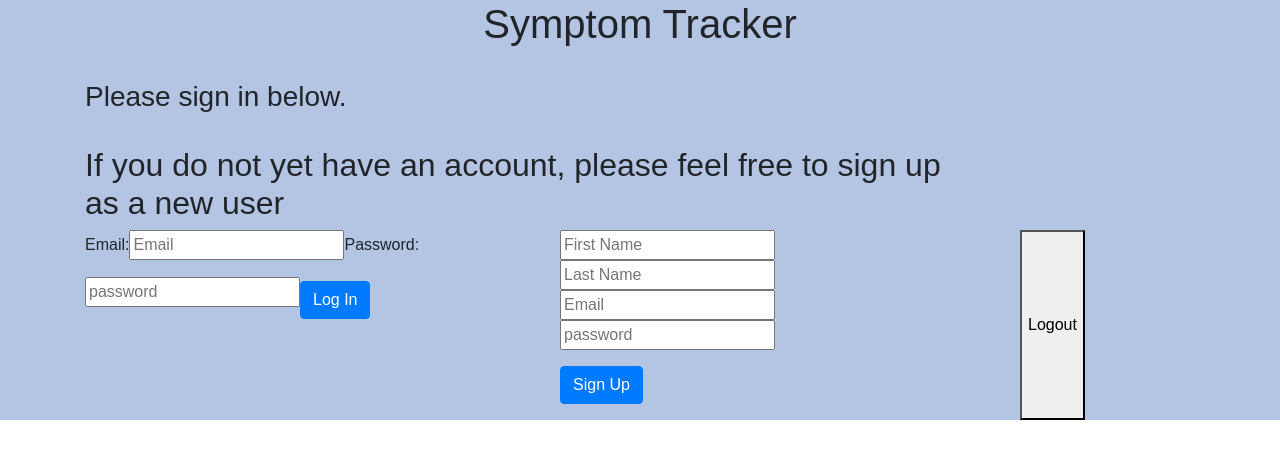
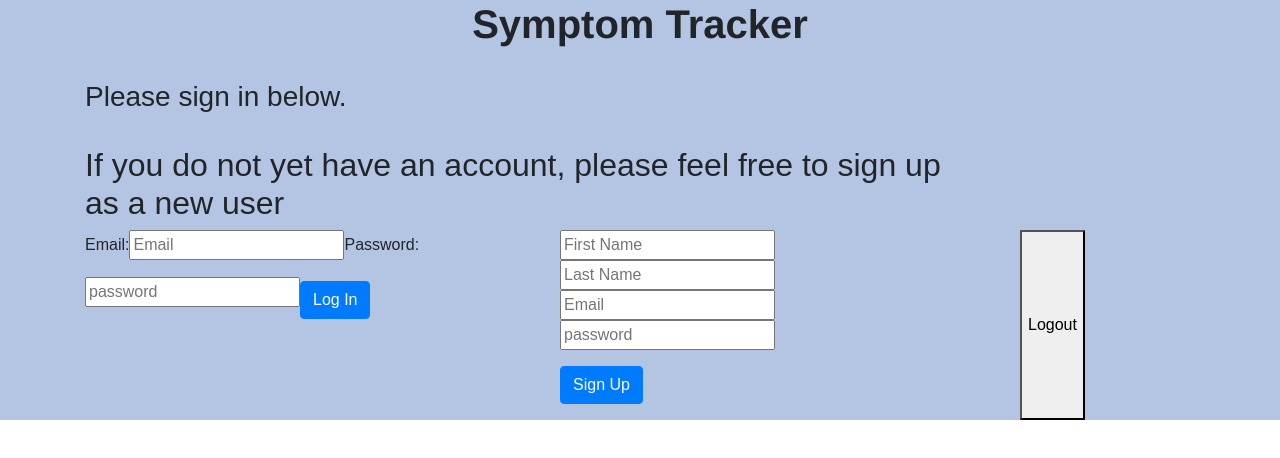
Before and after one commit to andrewjknapp/Symptom-Tracker, a React (Create React App) app in the folder client/: page / in a window 1280 px wide. Shown: the top 458 px of the page. Built offline with nearby package versions, Linux system fonts and the light colour scheme.

Commit message:
style style

```diff
--- a/client/src/component/assets/css/accountpage.css
+++ b/client/src/component/assets/css/accountpage.css
@@ -1,3 +1,9 @@
 .body {
     background-color: #B4C5E4;
+
 }
+
+h1 {
+    font-weight: 700;
+    font-family: Helvetica;
+}
```
